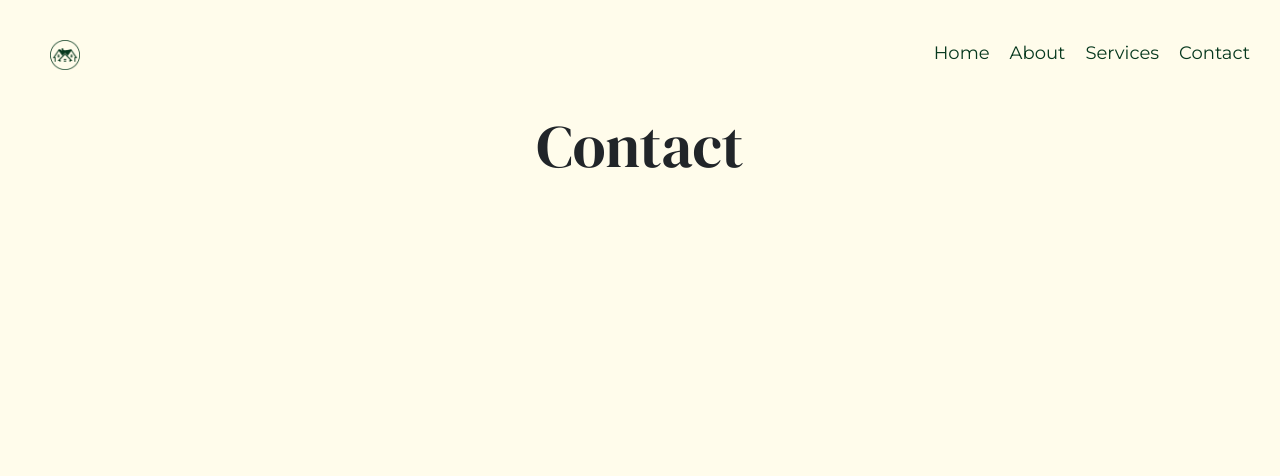
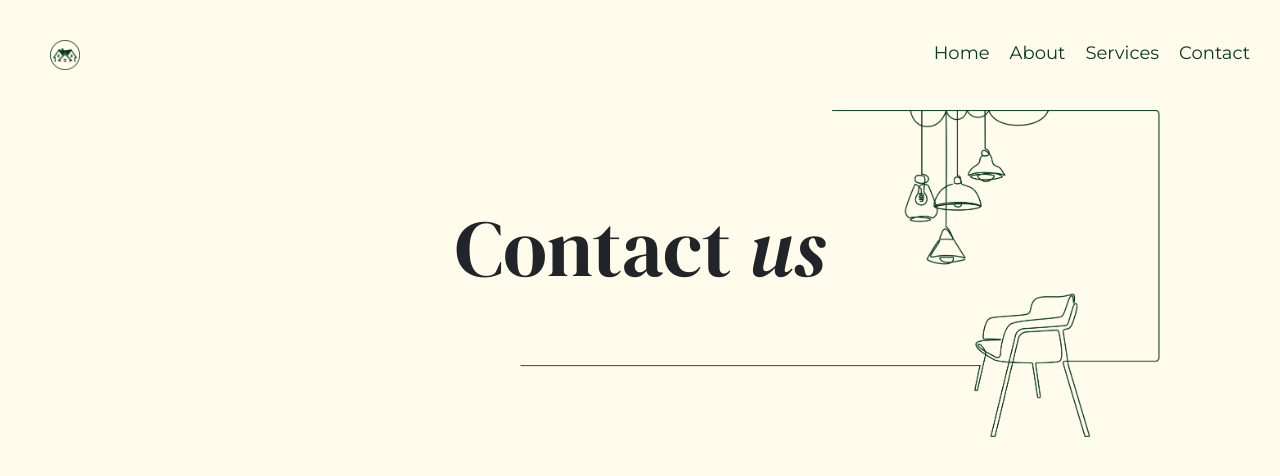
Before and after one commit to samia-ctrl/anker-homes-react, a React (Create React App) app: page /contact in a window 1280 px wide. Shown: the top 476 px of the page. Built offline with nearby package versions, Linux system fonts and the light colour scheme.

Commit message:
img added

```diff
--- a/src/About.css
+++ b/src/About.css
@@ -1,12 +1,12 @@
 @import url("https://fonts.googleapis.com/css2?family=DM+Serif+Display:ital@0;1&display=swap");
 @import url("https://fonts.googleapis.com/css2?family=Montserrat:ital,wght@0,100;0,200;0,300;0,400;0,500;0,600;1,100;1,200;1,300;1,400;1,500;1,600&display=swap");
 .about-heading {
-    text-align: left!important ;
-    margin-left: 150px;
+  text-align: left !important ;
+  margin-left: 150px;
 }
 
 .about-paragraph {
-    text-align: justify;
+  text-align: justify;
 }
 
 p {
@@ -17,10 +17,13 @@ p {
 }
 
 .supported-heading {
-    font-size:36px;
-
+  font-size: 36px;
 }
 
 .our-para {
   margin: 0px 50px;
 }
+
+.abouts-page {
+  max-width: 75%;
+}
--- a/src/Home.css
+++ b/src/Home.css
@@ -3,6 +3,13 @@
 
 .homepage-logo {
   max-width: 600px;
+}
+
+.tag-line {
+  font-size: 64px;
+  font-family: "DM Serif Display", serif;
+  font-weight: 300;
+  text-align: center;
 }
 
 .homepage-intro {
--- a/src/Pages.css
+++ b/src/Pages.css
@@ -2,7 +2,7 @@
 @import url("https://fonts.googleapis.com/css2?family=Montserrat:ital,wght@0,100;0,200;0,300;0,400;0,500;0,600;1,100;1,200;1,300;1,400;1,500;1,600&display=swap");
 
 .heading {
-  font-size: 60px;
+  font-size: 80px;
   font-family: "DM Serif Display", serif;
   font-weight: 300;
   text-align: center;
@@ -26,3 +26,26 @@
   background: #07391e;
   color: #FFFCEB;
 }
+
+.contact-img {
+max-width: 50%;
+position: relative;
+object-fit: cover;
+ height: auto;
+ left: 200px;
+}
+
+
+
+.contact-heading {
+  position: absolute;
+  display: flex;
+  align-items: center;
+  justify-content: center;
+
+}
+.contact-heading-1 {
+  top: 200px;
+  width: 100%;
+  font-size: 80px;
+}
--- a/src/pages/About.js
+++ b/src/pages/About.js
@@ -2,17 +2,19 @@ import NavBar from "../components/NavBar";
 import "../About.css";
 import "../Pages.css";
 import Footer from "../components/Footer";
+import about from "./images/abouts-page.png";
+
 
 export default function About() {
   return (
     <div className="About-body">
       <NavBar showLogo={true} />
-      <h2 className="heading about-heading">
+      <h2 className="heading about-heading mt-3">
         About <em>us</em>
       </h2>
       <div className="container">
         <div className="row">
-          <div className="col-6">
+          <div className="col-md-6 mt-4">
             <p className="about-paragraph">
               At Anker Homes, we blend property management with compassion.
               Specialising in tenant placement and property maintenance, we
@@ -34,7 +36,9 @@ export default function About() {
               change.
             </p>
           </div>
-          <div className="col-6">{/* img will go here */}</div>
+          <div className="col-md-6">
+            <img src={about} alt="about" className="img-fluid abouts-page"/>
+          </div>
         </div>
         <div className="row">
           <div className="col">
--- a/src/pages/Contact.js
+++ b/src/pages/Contact.js
@@ -1,12 +1,16 @@
 import React from "react";
 import NavBar from "../components/NavBar";
 import "../Pages.css";
+import contact from "./images/contact.png";
 
 export default function Contact() {
   return (
     <>
       <NavBar showLogo={true} />
-      <h2 className="heading">Contact</h2>
+      <h2 className="heading contact-heading contact-heading-1">
+        Contact&nbsp;<em>us</em>
+      </h2>{" "}
+      <img src={contact} alt="contact" className="img-fluid contact-img" />
     </>
   );
 }
--- a/src/pages/Home.js
+++ b/src/pages/Home.js
@@ -17,15 +17,13 @@ export default function Home() {
     <div className="Home body">
       <NavBar showLogo={false} />
       <img src={logo} alt="logo" className="img-fluid homepage-logo mt-4" />
-      <h2 className="heading mt-3">
-        Redefining{" "}
-          <em>Property Management</em>{" "}
-        with purpose{" "}
+      <h2 className="tag-line mt-3">
+        Redefining <em>Property Management</em> with purpose{" "}
       </h2>
       <div>
         <img src={intro} alt="intro" className="img-fluid homepage-intro" />
       </div>
-      <h2 className="heading">
+      <h2 className="tag-line">
         Welcome to <em>Anker Homes</em>
       </h2>
       <p className="body">
@@ -37,7 +35,7 @@ export default function Home() {
       </Link>
       <br />
       <hr className="line-break" />
-      <h2 className="heading">
+      <h2 className="tag-line">
         <strong>Services</strong>
       </h2>
       <div className="container">
```
Also changed, not shown: src/pages/images/abouts-page.png (added), src/pages/images/contact.png (added).
